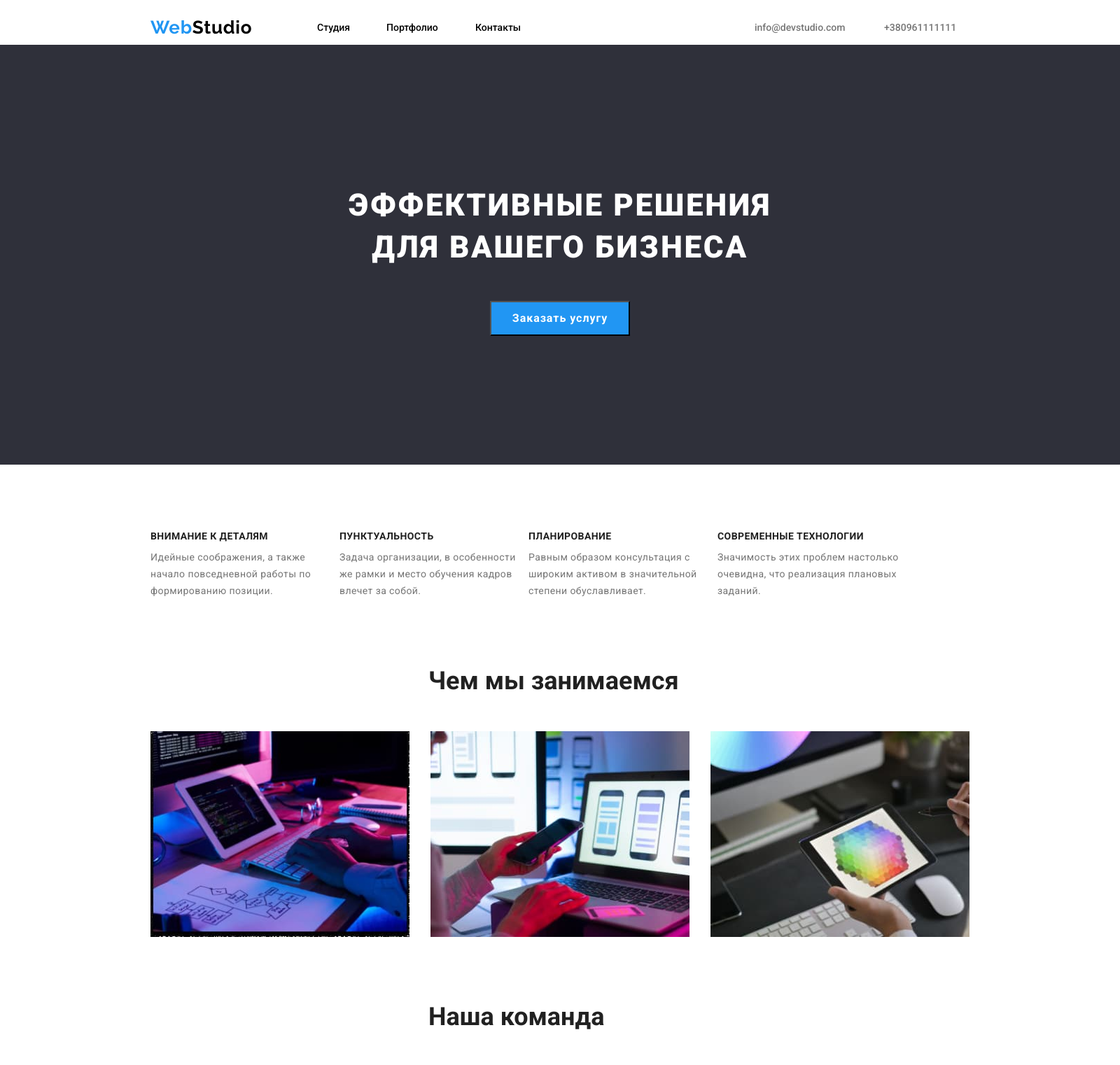
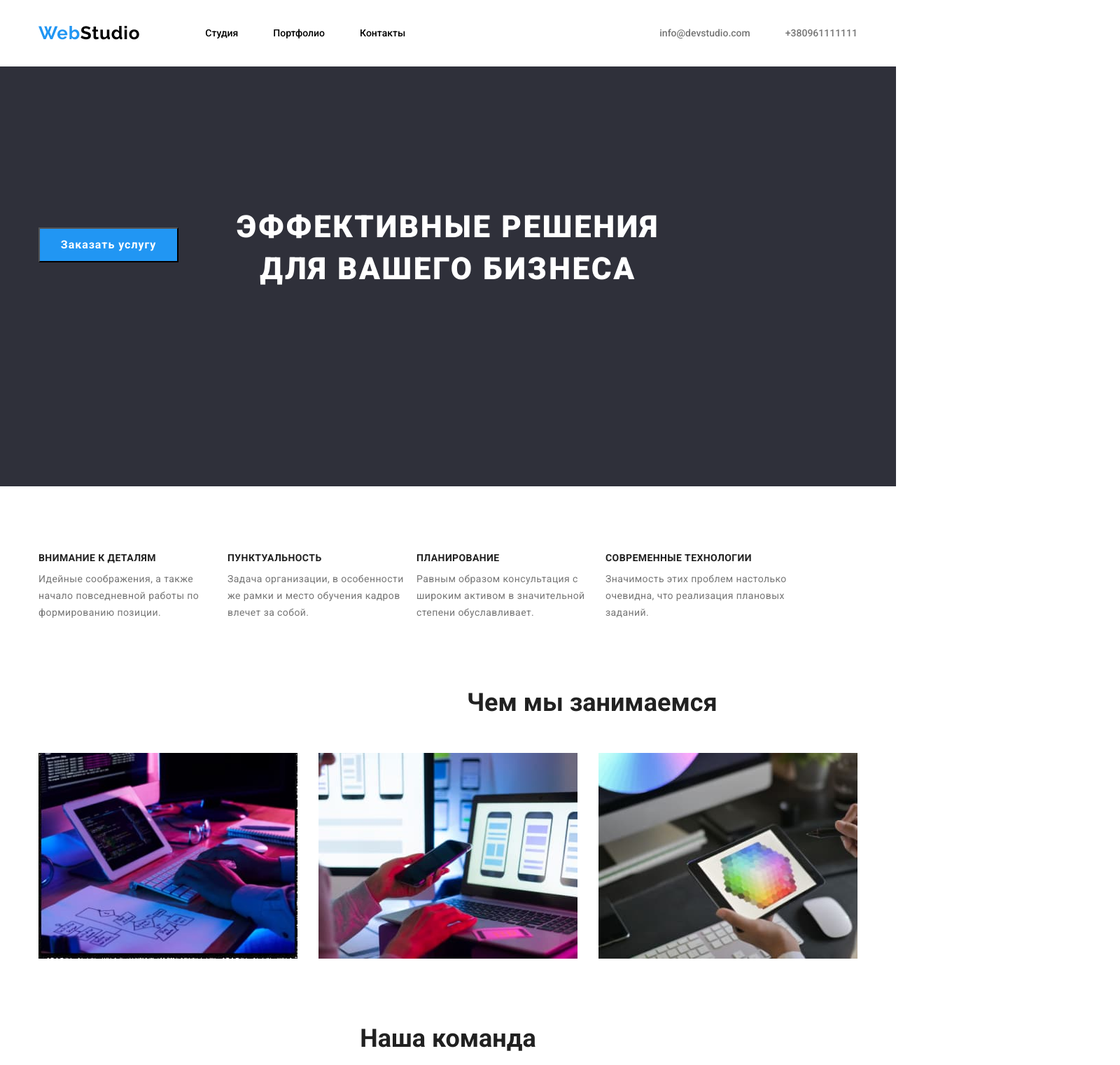
Before and after one commit to AleksandrYakovenko1984/goit-markup-hw-02, a plain HTML site: page index.html in a window 1280 px wide. Shown: the top 1522 px of the page at 70% size, 1600 px wide, since content can reach past the window. Drawn offline with nearby package versions, Linux system fonts and the light colour scheme.

Commit message:
начал править

```diff
--- a/css/styles.css
+++ b/css/styles.css
@@ -19,23 +19,21 @@ img {
 }
 .container {
   width: 1200px;
-  padding-left: 15px;
-  padding-right: 15px;
+  padding: 0 15px;
   margin: 0 auto;
 }
 .header-container {
   display: flex;
   align-items: center;
+  justify-content: space-between;
 }
 body {
-  font-family: 'Roboto', sans-serif, 'Raleway';
+  font-family: Roboto, sans-serif;
   background: #ffffff;
   color: #212121;
-  width: 1600px;
 }
 /* header */
 .header {
-  font-family: 'Roboto', sans-serif;
   font-weight: 500;
   font-size: 14px;
   line-height: 1.14;
@@ -48,11 +46,7 @@ ul {
   /* logo */
 }
 .logo {
-  position: absolute;
-  width: 145px;
-  height: 31px;
   margin-right: 93px;
-  top: 24px;
   font-family: Raleway;
   font-style: normal;
   font-weight: bold;
@@ -78,7 +72,16 @@ a {
   display: flex;
   align-items: center;
 }
-.nav-list-one {
+.menu li {
+  margin-right: 50px;
+}
+.menu a {
+  color: #000;
+}
+.menu a:hover {
+  color: #2196f3;
+}
+/* .nav-list-one {
   margin-right: 50px;
   position: absolute;
   width: 49px;
@@ -103,35 +106,16 @@ a {
   left: 679px;
   top: 32px;
   color: #000;
-}
-.nav-list-one:hover {
-  color: #2196f3;
-}
-.nav-list-one:active {
-}
-.nav-list-one:focus {
-}
-.nav-list-two:hover {
-  color: #2196f3;
-}
-.nav-list-two:focus {
-}
-.nav-list-three:hover {
-  color: #2196f3;
-}
-.nav-list-three:focus {
-}
+} */
+
 /* contacts section */
 .contacts {
+  display: flex;
+  align-items: center;
 }
 .mail {
-  position: absolute;
   margin-left: auto;
   margin-right: 50px;
-  width: 135px;
-  height: 16px;
-  left: 1078px;
-  top: 32px;
   color: #757575;
 }
 .mail:hover {
@@ -142,11 +126,6 @@ a {
 .mail:active {
 }
 .phone {
-  position: absolute;
-  width: 122px;
-  height: 16px;
-  left: 1263px;
-  top: 32px;
   color: #757575;
 }
 .phone:hover {
@@ -158,8 +137,9 @@ a {
 .hero {
   background-color: #2f303a;
   margin-bottom: 94px;
-  width: 1600px;
   height: 600px;
+  display: flex;
+  flex-direction: column;
 }
 .hero-name {
   width: 696px;
@@ -181,20 +161,18 @@ a {
 }
 
 .button-hero {
-  position: absolute;
   width: 200px;
   height: 50px;
   left: 700px;
   top: 430px;
   background-color: #2196f3;
   color: #fff;
-  font-family: Roboto;
-  font-style: normal;
   font-weight: bold;
   font-size: 16px;
   line-height: 1.87;
   letter-spacing: 0.06em;
   cursor: pointer;
+  align-items: center;
 }
 /* наши сильные стороны */
 .our-power-sides {
@@ -203,7 +181,6 @@ a {
 .about-us {
   display: flex;
   flex-direction: row;
-  padding-left: 215px;
 }
 .about-us:not(:last-child) {
   margin-right: 30px;
@@ -244,8 +221,7 @@ a {
 .what-we-do {
   display: flex;
   flex-direction: row;
-  margin-left: 215px;
-  margin-bottom: 94;
+  margin-bottom: 94px;
 }
 .img-one {
   margin-right: 30px;
@@ -257,20 +233,18 @@ a {
 }
 /* наша команда */
 .our-team-name {
-  width: 376px;
-  height: 42px;
   font-family: Roboto;
   font-style: normal;
   font-weight: bold;
   font-size: 36px;
   line-height: 1.16;
-  margin: 94px 612px 50px 612px;
+  margin: 94px 0 50px 0;
+  text-align: center;
   color: #212121;
 }
 .our-team {
   display: flex;
   flex-direction: row;
-  padding-left: 215px;
   margin-bottom: 94px;
 }
 .agent-name {
@@ -303,37 +277,31 @@ a {
 
 /* footer */
 .footer {
-  width: 1600px;
+  padding: 60px 0;
   height: 252px;
   background-color: #2f303a;
 }
 .logo-footer {
   width: 145px;
   height: 31px;
-  margin-top: 60px;
-  margin-left: 215px;
   font-family: Raleway;
   font-style: normal;
   font-weight: bold;
   font-size: 26px;
-  line-height: 1, 19;
+  line-height: 1.19;
   letter-spacing: 0.03em;
   color: #fff;
 }
 .address {
-  margin-left: 215px;
   margin-top: 20px;
-  margin-bottom: 60px;
 }
 .address-fact {
   width: 231px;
   height: 21px;
-  left: 215px;
-  top: 2208px;
   font-family: Roboto;
   font-style: normal;
   font-size: 14px;
-  line-height: 1, 71;
+  line-height: 1.71;
   margin-bottom: 9px;
   letter-spacing: 0.03em;
 
@@ -343,8 +311,6 @@ a {
   color: rgba(255, 255, 255, 0.6);
   width: 231px;
   height: 21px;
-  left: 215px;
-  top: 2238px;
   margin-bottom: 9px;
   font-family: Roboto;
   font-style: normal;
@@ -359,8 +325,6 @@ a {
   color: rgba(255, 255, 255, 0.6);
   width: 231px;
   height: 21px;
-  left: 215px;
-  top: 2238px;
 
   font-family: Roboto;
   font-style: normal;
--- a/index.html
+++ b/index.html
@@ -19,9 +19,9 @@
       <nav class="nav-list-all">
         <a class="logo" href="./index.html"> <span class="logo-color"> Web</span>Studio</a>
         <ul class="menu" >
-          <li><a class="nav-list-one" href="./index.html">Студия</a></li>
-          <li><a class="nav-list-two" href="./portfolio.html">Портфолио</a></li>
-          <li><a class="nav-list-three" href="./index.html">Контакты</a></li>
+          <li><a href="./index.html">Студия</a></li>
+          <li><a href="./portfolio.html">Портфолио</a></li>
+          <li><a href="./index.html">Контакты</a></li>
         </ul>
       </nav>
       <!-- contacts section-->
@@ -38,12 +38,15 @@
     <main>
       <!-- section hero -->
       <section class="hero">
+        <div class="container">
           <h1 class="hero-name">Эффективные решения для вашего бизнеса</h1>
           <button class="button-hero" type="button">Заказать услугу</button>
+        </div>
       </section>
 
       <!-- наши сильные стороны -->
       <section class="our-power-sides">
+        <div class="container">
           <h2 hidden>наши сильные стороны</h2>
           <ul class="about-us">
             <li>
@@ -71,9 +74,11 @@
               </p>
             </li>
           </ul>
+        </div>
       </section>
       <!-- чем мы занимаемся -->
       <section>
+        <div class="container">
           <h2 class="we-are-do">Чем мы занимаемся</h2>
           <ul class="what-we-do">
             <li>
@@ -104,9 +109,11 @@
               />
             </li>
           </ul>
+        </div>
       </section>
       <!-- наша команда -->
       <section>
+        <div class="container">
         <h2 class="our-team-name">Наша команда</h2>
         <ul class="our-team">
           <li class="card-agent">
@@ -150,10 +157,12 @@
             <p class="agent-prof" lang="en">UI Designer</p>
           </li>
         </ul>
+        </div>
       </section>
     </main>
     <!-- footer -->
     <footer class="footer">
+      <div class="container">
         <a class="logo-footer" href="./index.html"> <span class="logo-color"> Web</span>Studio</a>
         <address>
           <ul class="address">
@@ -175,6 +184,7 @@
             <li><a class="tel-footer" href="tel:+380991111111"> +380991111111</a></li>
           </ul>
         </address>
+      </div>
     </footer>
   </body>
 </html>
```
Lines whose indentation alone changed are shown as unchanged.
